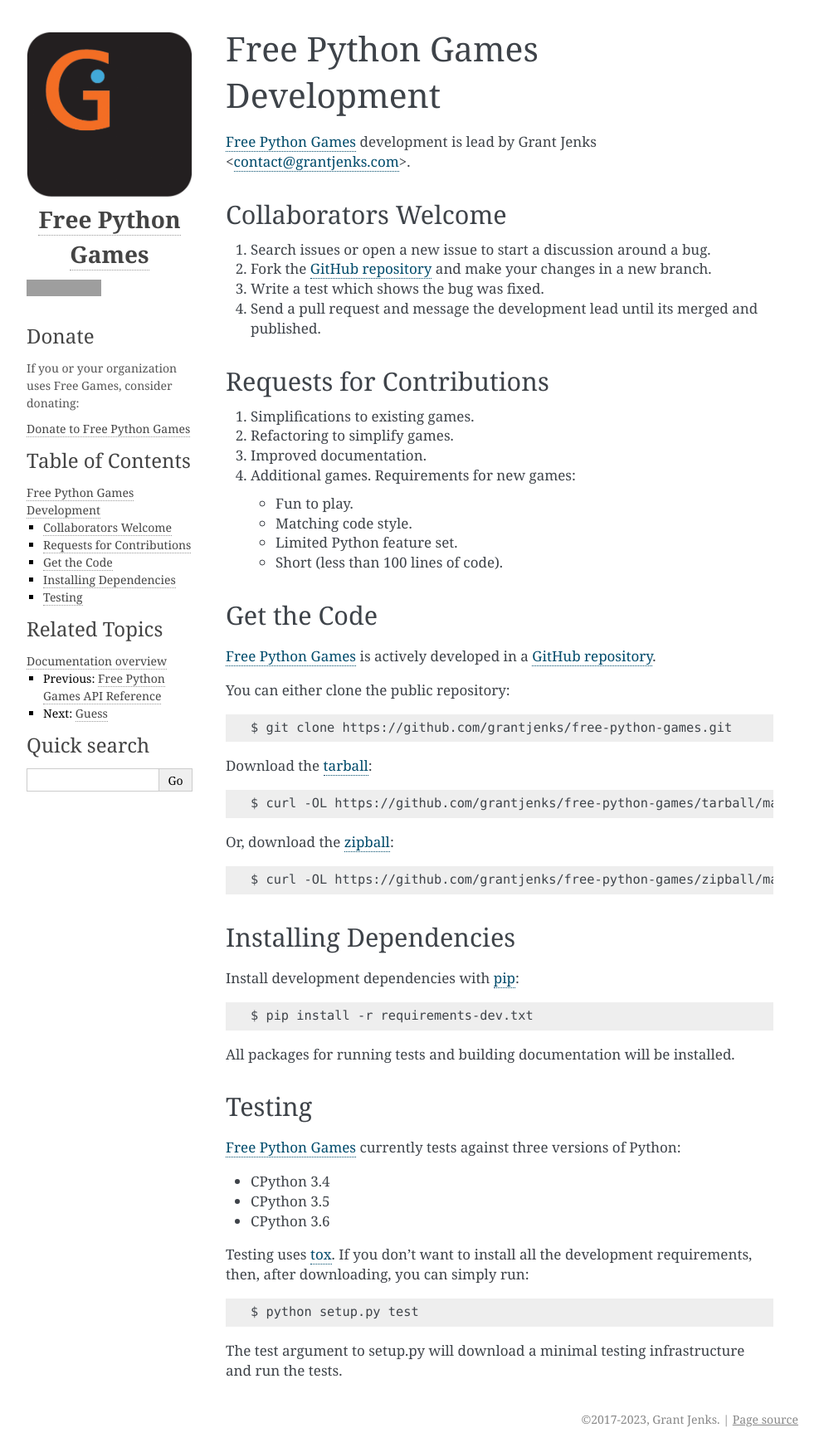
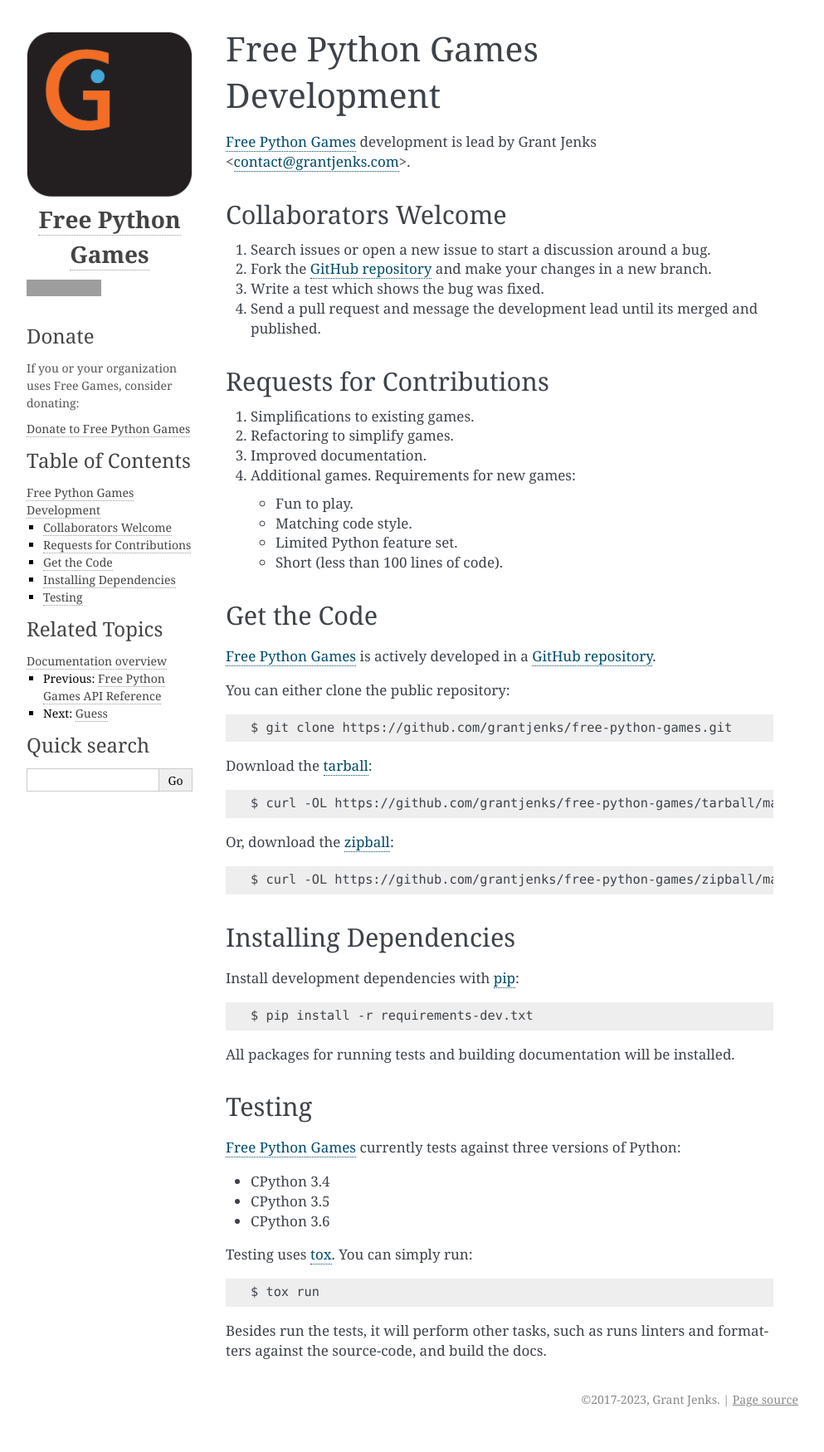
Before and after one commit to grantjenks/free-python-games, a Sphinx documentation site: the page built from docs/development.rst, in a window 1280 px wide. Shown: the whole page at 83% size, without its empty margins (148-1141 px from the left). Built offline with Sphinx 7.4.7, drawn with Linux system fonts in a browser that asks for light colours; after the commit the page ends 1726 px from its top, so only the background shows below that; grey boxes are pictures that could not be loaded.

Commit message:
Doc: Replace setup.py by `tox run`

```diff
--- a/docs/development.rst
+++ b/docs/development.rst
@@ -65,11 +65,10 @@
 * CPython 3.5
 * CPython 3.6
 
-Testing uses `tox <https://pypi.python.org/pypi/tox>`_. If you don't want to
-install all the development requirements, then, after downloading, you can
+Testing uses `tox <https://pypi.python.org/pypi/tox>`_. You can
 simply run::
 
-    $ python setup.py test
+    $ tox run
 
-The test argument to setup.py will download a minimal testing infrastructure
-and run the tests.
+Besides run the tests, it will perform other tasks, such as runs linters and
+formatters against the source-code, and build the docs.
```
